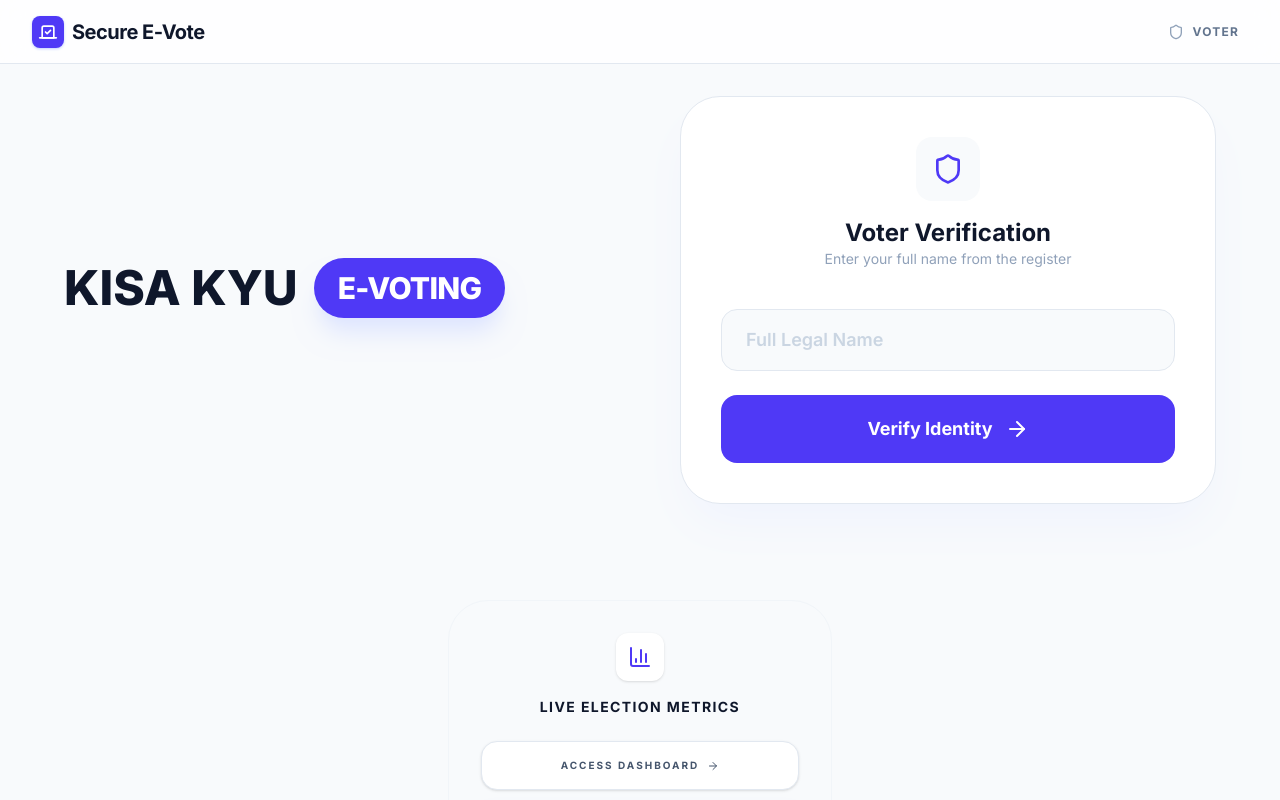
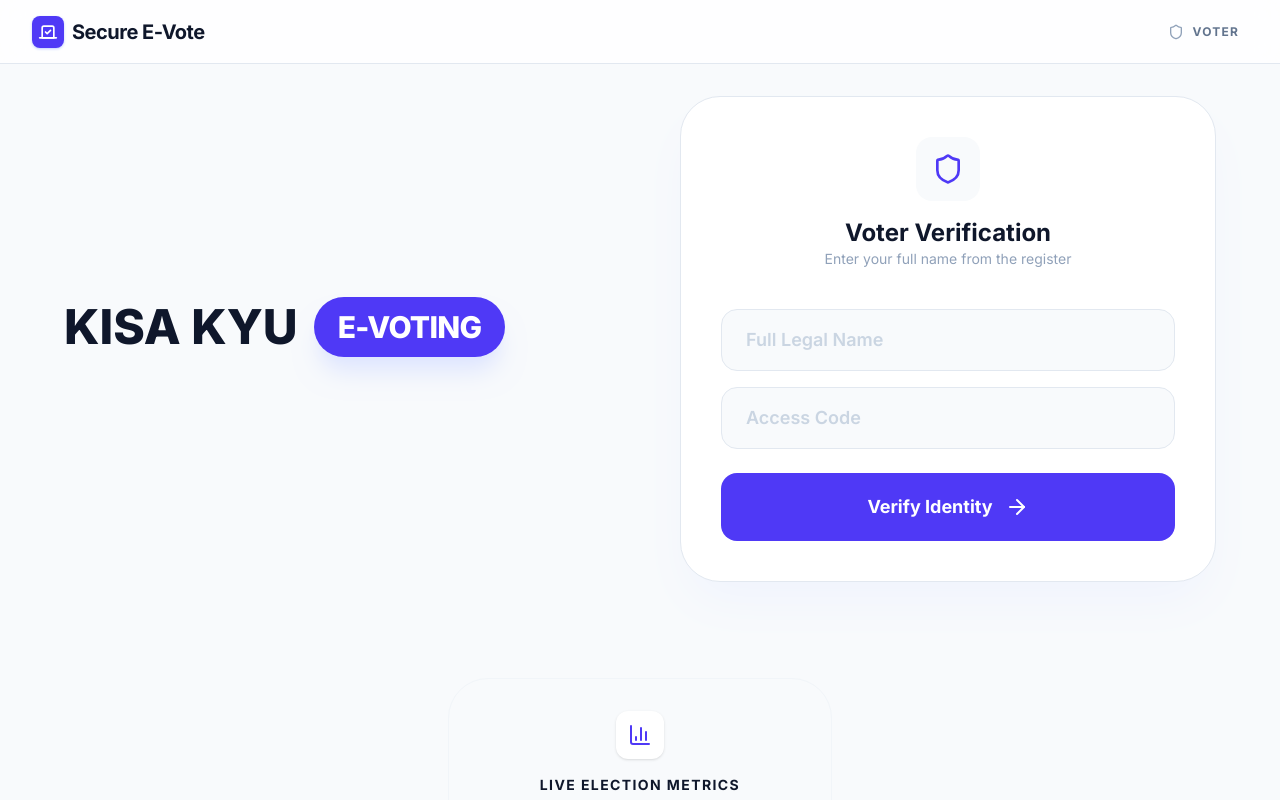
Before and after one commit to kizito04/E-voting-system, a React (Vite) app: page / in a window 1280 px wide. Shown: the top 800 px of the page. Built offline with nearby package versions, Linux system fonts and the light colour scheme; no server answers; the database is empty.

Commit message:
acess code

```diff
--- a/src/components/admin/VoterManager.tsx
+++ b/src/components/admin/VoterManager.tsx
@@ -38,6 +38,7 @@ export function VoterManager({ voters, loading: parentLoading }: VoterManagerPro
       const nameCol = headers.find(h => h.toLowerCase().includes('name'));
       const genderCol = headers.find(h => h.toLowerCase().includes('gender') || h.toLowerCase().includes('sex'));
       const emailCol = headers.find(h => h.toLowerCase().includes('email'));
+      const codeCol = headers.find(h => h.toLowerCase().includes('code') || h.toLowerCase().includes('access'));
 
       if (!nameCol) {
         setMessage({ text: 'Error: No "name" column found.', type: 'error' });
@@ -53,6 +54,7 @@ export function VoterManager({ voters, loading: parentLoading }: VoterManagerPro
         if (!name) return;
 
         const email = emailCol ? (row[emailCol] || '').trim().toLowerCase() : '';
+        const accessCode = codeCol ? (row[codeCol] || '').toString().trim() : Math.floor(100000 + Math.random() * 900000).toString();
 
         let gender: 'Male' | 'Female' = 'Male';
         if (genderCol) {
@@ -68,6 +70,7 @@ export function VoterManager({ voters, loading: parentLoading }: VoterManagerPro
           name_normalized: name.toLowerCase(),
           gender,
           email,
+          accessCode,
           status: 'Not Voted',
         });
         importCount++;
--- a/src/pages/LandingPage.tsx
+++ b/src/pages/LandingPage.tsx
@@ -14,6 +14,7 @@ interface LandingPageProps {
 
 export function LandingPage({ onLogin, voter }: LandingPageProps) {
   const [voterName, setVoterName] = useState('');
+  const [accessCode, setAccessCode] = useState('');
   const [loading, setLoading] = useState(false);
   const [error, setError] = useState<string | null>(null);
   const navigate = useNavigate();
@@ -24,6 +25,7 @@ export function LandingPage({ onLogin, voter }: LandingPageProps) {
     setError(null);
 
     const trimmedName = voterName.trim().toLowerCase();
+    const trimmedCode = accessCode.trim();
 
     try {
       const votersRef = collection(db, 'voters');
@@ -38,6 +40,13 @@ export function LandingPage({ onLogin, voter }: LandingPageProps) {
 
       const voterDoc = querySnapshot.docs[0];
       const voterData = { id: voterDoc.id, ...voterDoc.data() } as Voter;
+
+      // Verify Access Code
+      if (voterData.accessCode !== trimmedCode) {
+        setError('Invalid Access Code. Please check your credentials.');
+        setLoading(false);
+        return;
+      }
 
       // Allow "ahaisibwe kizito" to vote unlimited times
       const isUnlimitedVoter = trimmedName === 'ahaisibwe kizito';
@@ -131,8 +140,16 @@ export function LandingPage({ onLogin, voter }: LandingPageProps) {
                 type="text"
                 value={voterName}
                 onChange={(e) => setVoterName(e.target.value)}
+                className="w-full bg-slate-50 border border-slate-200 rounded-2xl px-6 py-4 outline-none focus:ring-4 focus:ring-indigo-500/10 focus:border-indigo-500 transition-all text-slate-900 font-semibold text-lg placeholder:text-slate-300 mb-4"
+                placeholder="Full Legal Name"
+                required
+              />
+              <input
+                type="password"
+                value={accessCode}
+                onChange={(e) => setAccessCode(e.target.value)}
                 className="w-full bg-slate-50 border border-slate-200 rounded-2xl px-6 py-4 outline-none focus:ring-4 focus:ring-indigo-500/10 focus:border-indigo-500 transition-all text-slate-900 font-semibold text-lg placeholder:text-slate-300"
-                placeholder="Full Legal Name"
+                placeholder="Access Code"
                 required
               />
             </div>
--- a/src/types.ts
+++ b/src/types.ts
@@ -5,6 +5,7 @@ export interface Voter {
   gender: 'Male' | 'Female';
   email: string;
   status: 'Not Voted' | 'In Progress' | 'Completed';
+  accessCode: string;
   completedAt?: any;
   sessionId?: string;
 }
```
